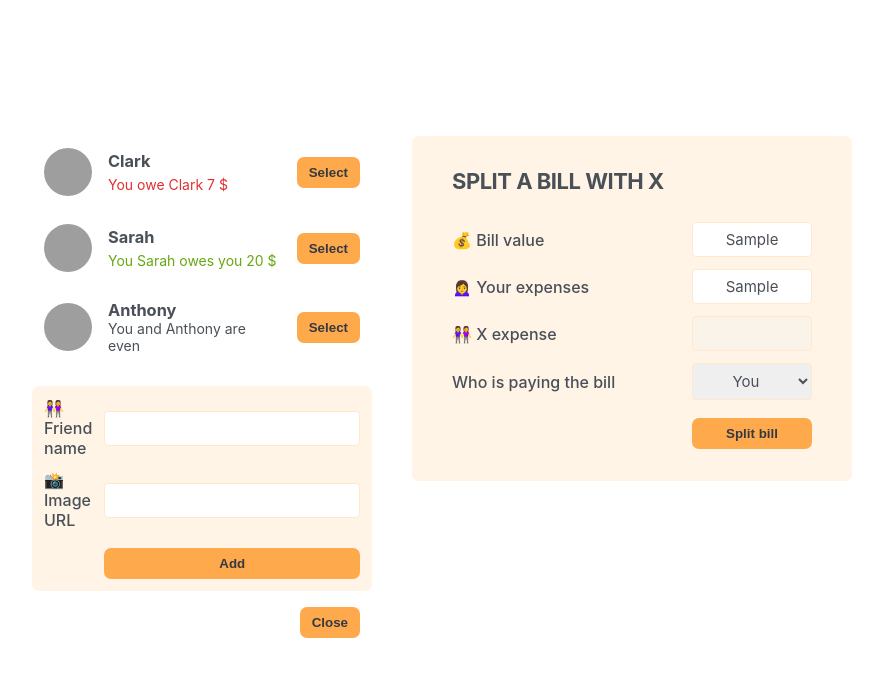
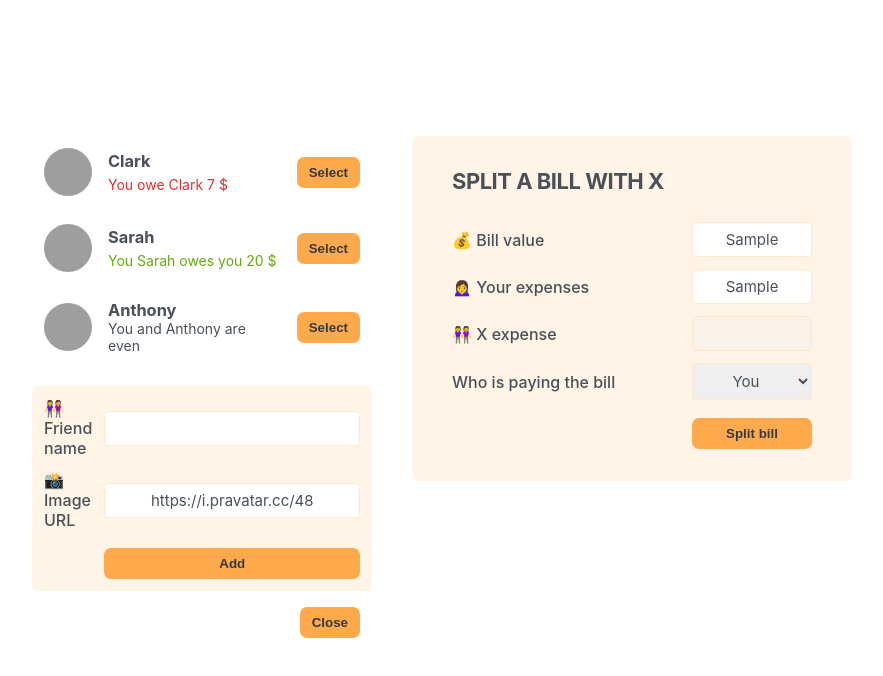
Before and after one commit to plamenggg/Eat-And-Split, a React (Vite) app in the folder EatAndSplit/: page / in a window 1280 px wide. Both pictures are taken after typing "Sample", "Sample" into the empty fields and a click on the button "Add friend". Shown: the top 676 px of the page, without its empty margins (198-1081 px from the left). Built offline with nearby package versions, Linux system fonts and the light colour scheme; grey boxes are pictures that could not be loaded.

Commit message:
Implementing the add a friend functionality and rendering the new list

```diff
--- a/EatAndSplit/src/App.jsx
+++ b/EatAndSplit/src/App.jsx
@@ -1,3 +1,4 @@
+import { initialFriends } from "./App"
 import Button from "./components/Button"
 import FormAddFriend from "./components/FormAddFriend"
 import FormSplitBill from "./components/FormSplitBill"
@@ -6,17 +7,23 @@
 
 function App() {
 
+  const [friends, setFriends] = useState(initialFriends);
   const [showAddFriend, setShowAddFriend] = useState(false);
 
   function handleShowAddFriend() {
     setShowAddFriend(!showAddFriend);
   }
 
+  function handleAddFriend(friend) {
+    setFriends(friends => [...friends, friend]);
+    setShowAddFriend(false);
+  }
+
   return (
     <div className = 'app'>
         <div className = 'sidebar'>
-          <Friendslist />
-          {showAddFriend && <FormAddFriend />}
+          <Friendslist friends={friends}/>
+          {showAddFriend && <FormAddFriend onAddFrined={handleAddFriend}/>}
           <Button onClick={handleShowAddFriend}>{showAddFriend ? 'Close' : 'Add friend'}</Button>
         </div>
         <FormSplitBill />
--- a/EatAndSplit/src/components/FormAddFriend.jsx
+++ b/EatAndSplit/src/components/FormAddFriend.jsx
@@ -1,13 +1,40 @@
+/* eslint-disable react/prop-types */
 import Button from "./Button"
+import {useState} from 'react'
 
-function FormAddFriend() {
+function FormAddFriend({onAddFrined}) {
+
+    const [name, setName] = useState('');
+    const [image, setImage] = useState('https://i.pravatar.cc/48');
+
+    function handleSubmit(e) {
+        e.preventDefault();
+
+        if (!name || !image) return;
+
+        const id = crypto.randomUUID();
+
+        const newFriend = {
+            id,
+            name,
+            image: `${image}?=${id}`,
+            balance: 0,
+        }
+
+        onAddFrined(newFriend);
+
+
+        setName('');
+        setImage('https://i.pravatar.cc/48');
+    }
+
     return (
-        <form className = 'form-add-friend'>
+        <form className = 'form-add-friend' onSubmit={handleSubmit}>
             <label>👭Friend name</label>
-            <input type='text'></input>
+            <input type='text' value={name} onChange={e => setName(e.target.value)}></input>
 
             <label> 📸 Image URL</label>
-            <input type='text'></input>
+            <input type='text' value={image} onChange={e => setImage(e.target.value)}></input>
 
             <Button>Add</Button>
         </form>
--- a/EatAndSplit/src/components/Friendslist.jsx
+++ b/EatAndSplit/src/components/Friendslist.jsx
@@ -1,9 +1,7 @@
-import { initialFriends } from "../App";
+/* eslint-disable react/prop-types */
 import Friend from "./Friend";
 
-function Friendslist() {
-
-    const friends = initialFriends;
+function Friendslist({friends}) {
 
 
     return (
```
